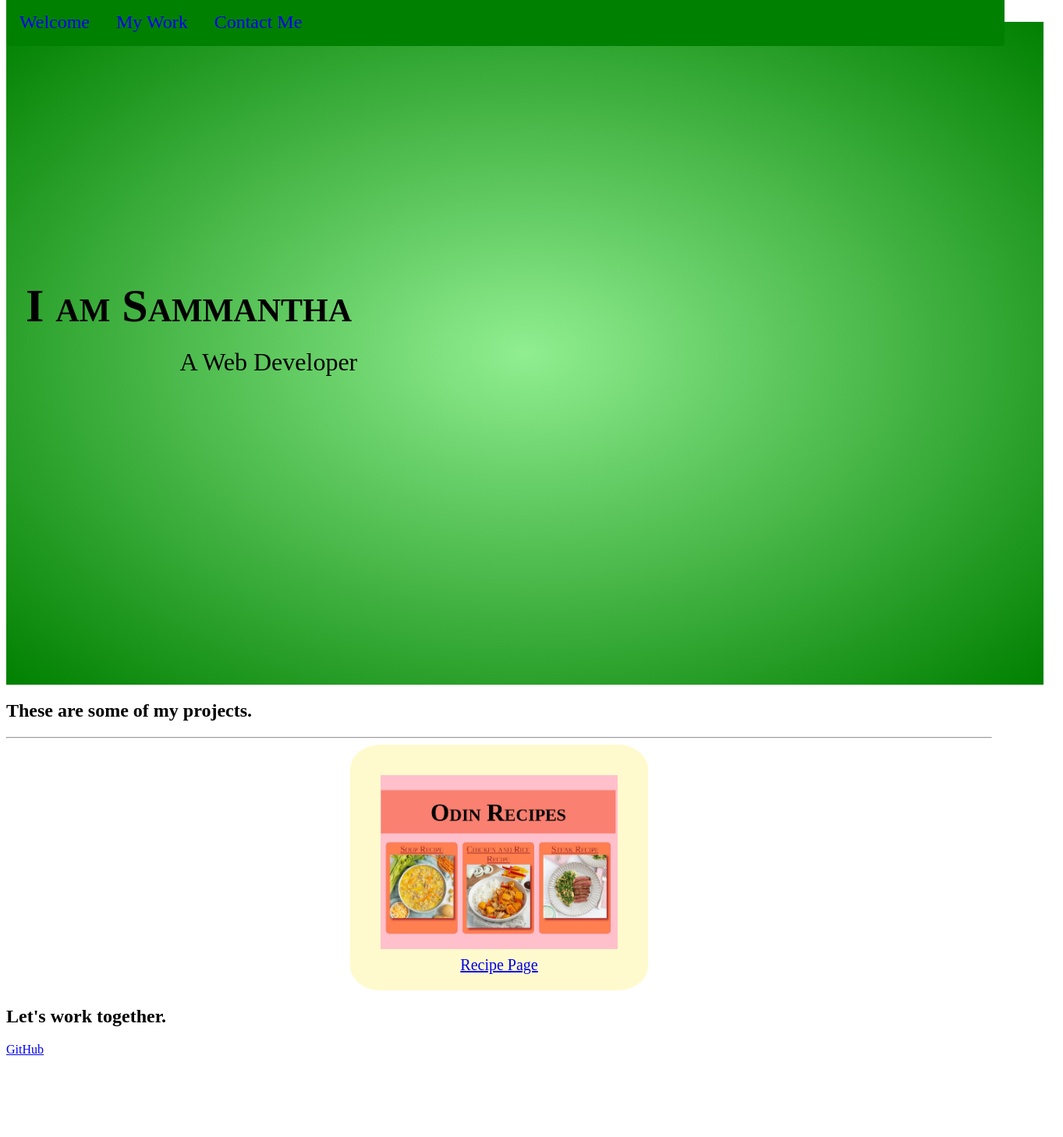
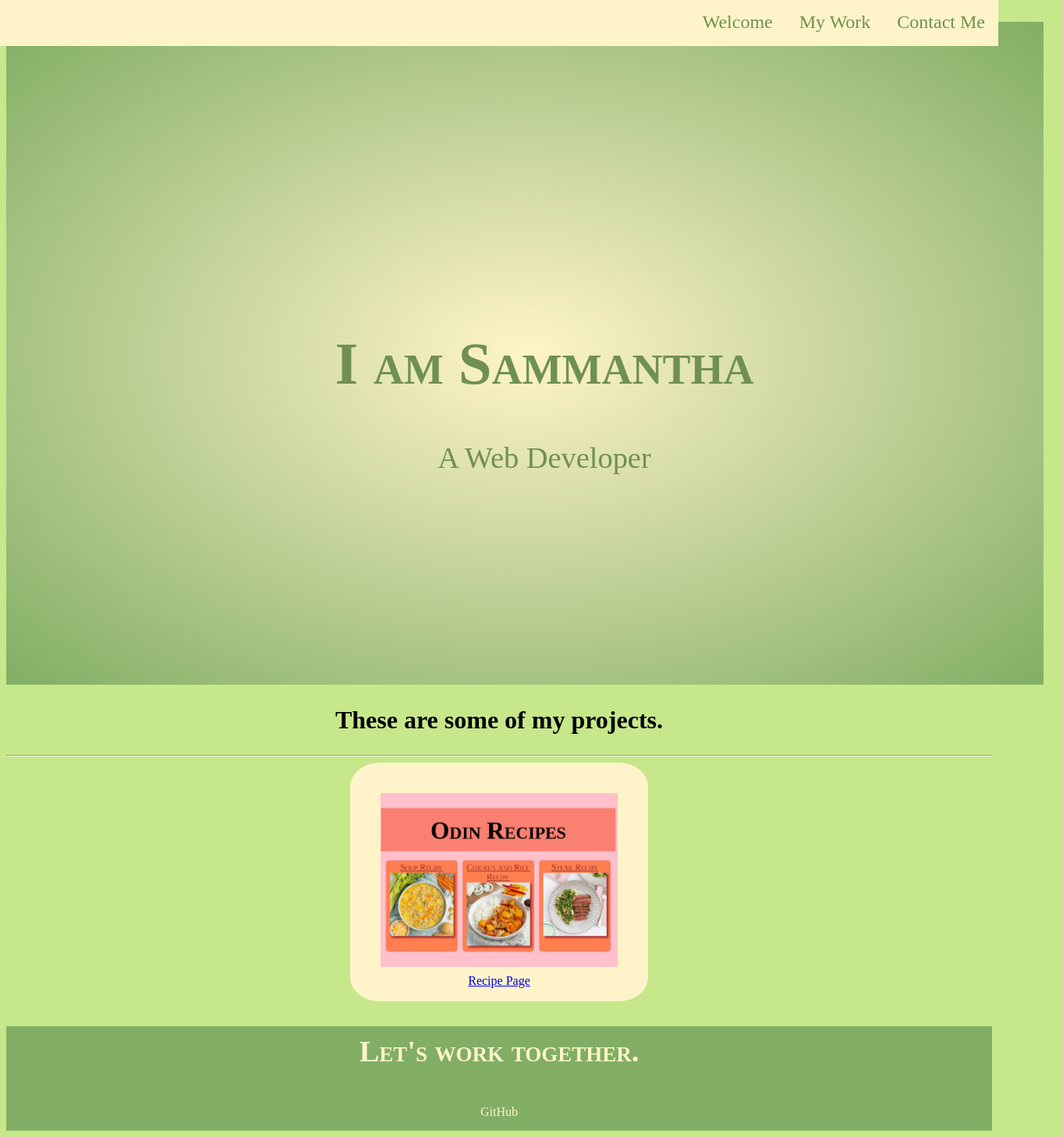
Before and after one commit to slyvranken/portfolio, a plain HTML site: page index.html in a window 1280 px wide. Shown: the part 2-1460 px from the top of the page at 78% size, 1363 px wide, since content can reach past the window. Before the commit the page ends 1365 px from the top, so only its background shows below. Drawn offline with Linux system fonts and the light colour scheme.

Commit message:
Add more styling, add information README.md, update index.html

```diff
--- a/index.html
+++ b/index.html
@@ -10,16 +10,18 @@
 
     <body>
         <header>
+            <!-- Reverse navbar elements due to float properties -->
             <nav id="navbar">
+                <a href="#contact">Contact Me</a>
+                <a href="#projects">My Work</a>
                 <a href="#welcome-section">Welcome</a>
-                <a href="#projects">My Work</a>
-                <a href="#contact">Contact Me</a>
             </nav>
         </header>
 
         <main>
             <div class="welcome-section">
                 <h1>I am Sammantha</h1>
+                <div></div>
                 <p>A Web Developer</p>
             </div>
 
@@ -38,8 +40,12 @@
 
             <div id="contact">
                 <h2>Let's work together.</h2>
-                <a id="profile-link" target="_blank" href="https://github.com/slyvranken">GitHub</a>
-            </div>
+                <div id="social-links">
+                    <div></div>
+                    <a id="profile-link" target="_blank" href="https://github.com/slyvranken">GitHub</a>
+                    <div></div>
+                </div>
+             </div>
 
         </main>
     </body>
--- a/styles.css
+++ b/styles.css
@@ -1,18 +1,28 @@
+:root{
+    --accent1: #fff4c9;
+    --background: #c7e78b;
+    --accent2: #81ae64;
+    --contrast: #709053;
+}
+
 html{
     margin: 0;
     padding: 0;
+    background-color: var(--background);
 }
 
 #navbar{
     position: fixed;
     overflow: hidden;
     top: 0;
+    left: 0;
     width: 100%;
-    background-color: green;
+    background-color: var(--accent1);
+    z-index: 1;
 }
 
 #navbar a{
-    float: left;
+    float: right;
     display: block;
     text-align: center;
     padding: 12px 12px;
@@ -20,11 +30,20 @@ html{
     font-size: 24px;
     margin: 5px;
     gap: 5px;
+    color: var(--contrast);
 }
 
 #navbar a:hover{
-    background: lime;
-    color: black;
+    background: var(--accent2);
+    color: var(--accent1);
+}
+
+#navbar a:visited, a:active{
+    color: var(--contrast);
+}
+
+#navbar a:visited:hover{
+    color: var(--accent1);
 }
 
 main{
@@ -32,26 +51,40 @@ main{
 }
 
 .welcome-section{
-    background: radial-gradient(lightgreen, green);
+    background: radial-gradient(var(--accent1), var(--accent2));
     width: 100vw;
     height: 100vh;
-    display: block;
     padding: 25px;
+    text-align: center;
+    position: relative;
 }
 
+
 .welcome-section h1{
-    top: 40%;
-    position: absolute;
-    font-size: 60px;
+    width: 100%;
+    font-size: 6vw;
     font-weight: bold;
     font-variant: small-caps;
+    color: var(--contrast);
+    margin: auto;
+    position: absolute;
+    top: 50%;
+    margin-top: -30px;
 }
 
 .welcome-section p{
-    top: 52%;
-    left: 18%;
+    font-size: 3vw;
+    width: 100%;
+    margin: auto;
     position: absolute;
-    font-size: 32px;
+    top: 65%;
+    margin-top: -16px;
+    color: var(--contrast);
+}
+
+#projects h2{
+    text-align: center;
+    font-size: 2.5vw;
 }
 
 #project-grid{
@@ -63,7 +96,7 @@ main{
 
 .project-tile{
     border: 1px solid transparent;
-    background-color: lemonchiffon;
+    background-color: var(--accent1);
     border-radius: 10%;
     width: 30%;
     height: 30%;
@@ -80,5 +113,38 @@ main{
 .project-tile a p{
     margin-top: 5px;
     text-align: center;
-    font-size: 20px;
+    font-size: 16px;
 }
+
+#contact{
+    background-color: var(--accent2);
+    color: var(--accent1);
+}
+
+#contact h2{
+    font-size: 3vw;
+    text-align: center;
+    padding: 10px;
+    font-variant: small-caps;
+}
+
+#social-links{
+    display: flex;
+    flex-wrap: wrap;
+    gap: 10px;
+    justify-content: space-evenly;
+}
+
+#profile-link{
+    padding: 5px;
+    color: var(--accent1);
+    text-decoration: none;
+}
+
+#profile-link a:visited{
+    color: var(--accent1);
+}
+
+#profile-link:last-of-type{
+    margin-bottom: 10px;
+}
```
Also changed, not shown: 1 other file.
